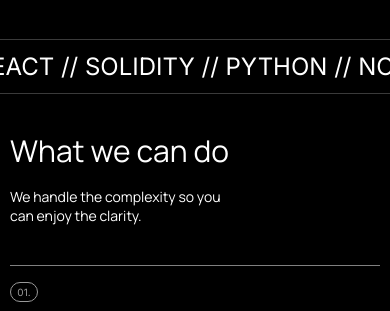
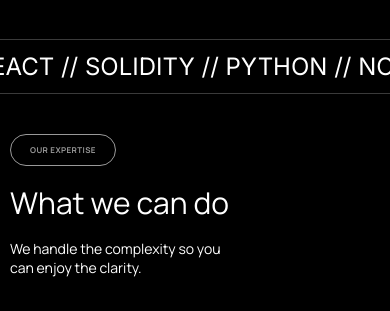
Before and after one commit to misytinskiy/klarecode, a Next.js app: page / in a window 390 px wide. Shown: the part 2160-2471 px from the top of the page. Built offline with nearby package versions, Linux system fonts and the light colour scheme.

Commit message:
add tags to few modules

```diff
--- a/components/SelectedWork.module.css
+++ b/components/SelectedWork.module.css
@@ -14,7 +14,35 @@
   flex-direction: column;
   gap: 24px;
   margin-bottom: 40px;
-  width: 532px;
+  width: 100%;
+}
+
+.headerTop {
+  display: flex;
+  justify-content: space-between;
+  width: 100%;
+}
+
+.tag {
+  border: 1px solid #ffffff;
+  border-radius: 50000px;
+  padding: 10px;
+  height: 32px;
+  width: 138px;
+  display: flex;
+  align-items: center;
+  justify-content: center;
+  opacity: 0.6;
+  flex-shrink: 0;
+}
+
+.tagText {
+  font-family: "Manrope", sans-serif;
+  font-size: 12px;
+  font-weight: bold;
+  color: #ffffff;
+  text-transform: uppercase;
+  letter-spacing: 0.05em;
 }
 
 .title {
@@ -25,7 +53,8 @@
   text-align: left;
   color: #ffffff;
   margin: 0;
-  width: 100%;
+  width: auto;
+  flex: 1;
 }
 
 .subtitle {
@@ -166,10 +195,21 @@
   }
 
   .header {
-    width: 480px;
+    width: 100%;
     gap: 19px;
     margin-bottom: 32px;
-    left: calc(20.83% + 150px);
+  }
+
+  .tag {
+    padding: 0;
+    width: 109px;
+    height: 25px;
+    border-width: 0.756px;
+    border-radius: 37795.28px;
+  }
+
+  .tagText {
+    font-size: 10px;
   }
 
   .title {
@@ -218,10 +258,21 @@
   }
 
   .header {
-    width: 420px;
+    width: 100%;
     gap: 16px;
     margin-bottom: 43px;
-    left: calc(20.83% + 120px);
+  }
+
+  .tag {
+    width: 92px;
+    height: 21px;
+    padding: 0;
+    border-width: 0.756px;
+    border-radius: 37795.28px;
+  }
+
+  .tagText {
+    font-size: 9px;
   }
 
   .title {
@@ -274,8 +325,27 @@
     align-items: flex-start;
   }
 
+  .headerTop {
+    flex-direction: column;
+    align-items: flex-start;
+    gap: 30px;
+  }
+
+  .tag {
+    width: 159px;
+    height: 43px;
+    padding: 6px 12px;
+    order: 1;
+  }
+
+  .tagText {
+    font-size: 14px;
+  }
+
   .title {
     font-size: 44px;
+    text-align: left;
+    order: 2;
   }
 
   .subtitle {
@@ -358,8 +428,27 @@
     margin-bottom: 40px;
   }
 
+  .headerTop {
+    flex-direction: column;
+    align-items: flex-start;
+    gap: 20px;
+  }
+
+  .tag {
+    width: 138px;
+    height: 32px;
+    padding: 4px 8px;
+    order: 1;
+  }
+
+  .tagText {
+    font-size: 12px;
+  }
+
   .title {
     font-size: 30px;
+    text-align: left;
+    order: 2;
   }
 
   .subtitle {
--- a/components/SelectedWork.tsx
+++ b/components/SelectedWork.tsx
@@ -5,7 +5,12 @@ export default function SelectedWork() {
   return (
     <section id="cases" className={styles.selectedWork}>
       <div className={styles.header}>
-      <h2 className={styles.title}>Selected Work</h2>
+        <div className={styles.headerTop}>
+          <h2 className={styles.title}>Selected Work</h2>
+          <div className={styles.tag}>
+            <span className={styles.tagText}>PORTFOLIO</span>
+          </div>
+        </div>
         <p className={styles.subtitle}>
           We handle the complexity so you can enjoy the clarity.
         </p>
--- a/components/WhatCanWeDo.module.css
+++ b/components/WhatCanWeDo.module.css
@@ -15,6 +15,45 @@
   margin-bottom: 60px;
 }
 
+.headerTop {
+  display: flex;
+  justify-content: center;
+  width: 100%;
+  position: relative;
+}
+
+.headerContent {
+  display: flex;
+  flex-direction: column;
+  align-items: flex-start;
+  width: 100%;
+  max-width: fit-content;
+  gap: 24px;
+}
+
+.tag {
+  border: 1px solid #ffffff;
+  border-radius: 50000px;
+  padding: 10px;
+  height: 32px;
+  width: 138px;
+  display: flex;
+  align-items: center;
+  justify-content: center;
+  opacity: 0.6;
+  position: absolute;
+  left: 0;
+}
+
+.tagText {
+  font-family: "Manrope", sans-serif;
+  font-size: 12px;
+  font-weight: bold;
+  color: #ffffff;
+  text-transform: uppercase;
+  letter-spacing: 0.05em;
+}
+
 .title {
   font-family: Manrope;
   font-size: 50px;
@@ -22,7 +61,7 @@
   line-height: 1.1;
   color: #ffffff;
   margin: 0;
-  text-align: center;
+  text-align: left;
 }
 
 .subtitle {
@@ -32,7 +71,7 @@
   line-height: normal;
   color: #ffffff;
   margin: 0;
-  text-align: center;
+  text-align: left;
   width: 454px;
 }
 
@@ -279,12 +318,26 @@
     margin-bottom: 48px;
   }
 
+  .tag {
+    padding: 0;
+    width: 109px;
+    height: 25px;
+    border-width: 0.756px;
+    border-radius: 37795.28px;
+  }
+
+  .tagText {
+    font-size: 10px;
+  }
+
   .title {
     font-size: 40px;
+    text-align: left;
   }
 
   .subtitle {
     font-size: 14px;
+    text-align: left;
   }
 
   .serviceNumber {
@@ -330,6 +383,9 @@
     --collapsed-h: 137px;
     --expanded-h: 458px;
   }
+  .headerContent {
+    gap: 19px;
+  }
 }
 
 /* 1280x631 */
@@ -342,10 +398,25 @@
     margin-left: 0;
     transform: none;
     width: 100%;
-    max-width: 532px;
-    align-items: flex-start;
+    align-items: center;
     gap: 16px;
     margin-bottom: 39px;
+  }
+
+  .headerTop {
+    justify-content: center;
+  }
+
+  .tag {
+    width: 92px;
+    height: 21px;
+    padding: 0;
+    position: absolute;
+    left: 0;
+  }
+
+  .tagText {
+    font-size: 8px;
   }
 
   .title {
@@ -417,6 +488,10 @@
     --collapsed-h: 130px;
     --expanded-h: 381px;
   }
+
+  .headerContent {
+    gap: 16px;
+  }
 }
 
 /* 744x1130 (Mobile Portrait) */
@@ -431,6 +506,24 @@
     margin-bottom: 60px;
     align-items: flex-start;
     gap: 30px;
+  }
+
+  .headerTop {
+    justify-content: flex-start;
+    flex-direction: column;
+    align-items: flex-start;
+    gap: 30px;
+  }
+
+  .tag {
+    width: 159px;
+    height: 43px;
+    padding: 6px 12px;
+    position: relative;
+  }
+
+  .tagText {
+    font-size: 14px;
   }
 
   .title {
@@ -571,6 +664,10 @@
     --collapsed-h: 112px;
     --expanded-h: 519px;
   }
+
+  .headerContent {
+    gap: 30px;
+  }
 }
 
 /* 480x716 (Small Mobile) */
@@ -585,6 +682,22 @@
     margin-bottom: 40px;
     align-items: flex-start;
     gap: 20px;
+  }
+
+  .headerTop {
+    justify-content: flex-start;
+    gap: 20px;
+  }
+
+  .tag {
+    width: 106px;
+    height: 32px;
+    padding: 4px 8px;
+    position: relative;
+  }
+
+  .tagText {
+    font-size: 8px;
   }
 
   .title {
@@ -722,4 +835,8 @@
   .divider {
     margin-top: 20px;
   }
+
+  .headerContent {
+    gap: 20px;
+  }
 }
--- a/components/WhatCanWeDo.tsx
+++ b/components/WhatCanWeDo.tsx
@@ -68,10 +68,17 @@ export default function WhatCanWeDo() {
     <section className={styles.whatCanWeDo}>
       {/* Header */}
       <div className={styles.header}>
-        <h2 className={styles.title}>What we can do</h2>
-        <p className={styles.subtitle}>
-          We handle the complexity so you can enjoy the clarity.
-        </p>
+        <div className={styles.headerTop}>
+          <div className={styles.tag}>
+            <span className={styles.tagText}>Our Expertise</span>
+          </div>
+          <div className={styles.headerContent}>
+            <h2 className={styles.title}>What we can do</h2>
+            <p className={styles.subtitle}>
+              We handle the complexity so you can enjoy the clarity.
+            </p>
+          </div>
+        </div>
       </div>
 
       {/* Services List */}
```
